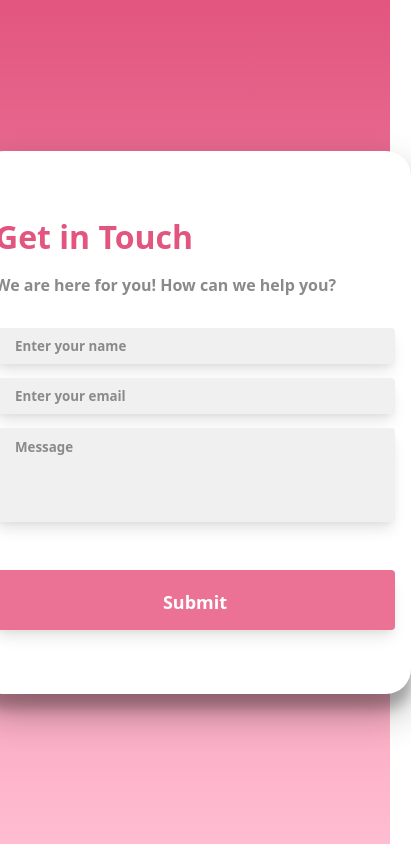
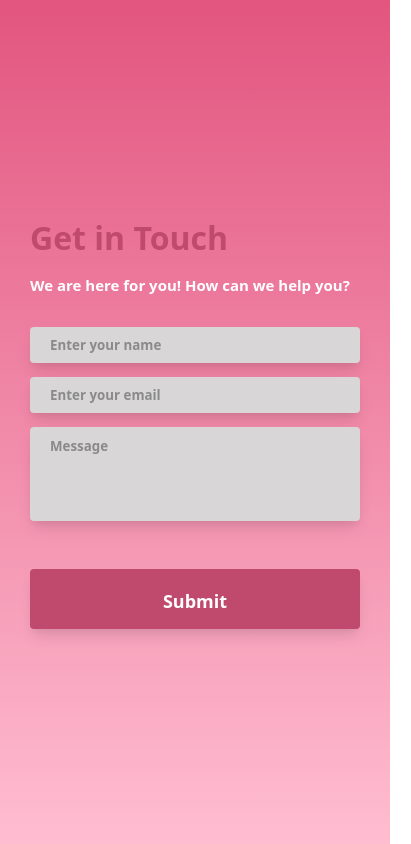
Before and after one commit to GisellyPereira/send-email, a React (Create React App) app: page / in a window 390 px wide. Shown: the whole page, 411 px wide, since content can reach past the window. Built offline with nearby package versions, Linux system fonts and the light colour scheme.

Commit message:
ajustando responsividade para mobile

```diff
--- a/src/App.css
+++ b/src/App.css
@@ -149,5 +149,55 @@
     margin-top: 3rem;
     margin-bottom: 3rem;
   }
+  .contain-flex{
+    background: 0;
+    border-radius: 0;
+    box-shadow: 0px 0px 0px 0px;
 
+  }
+  .form{
+    width: 100%;
+  }
+  .button{
+    background:#c04a6e;
+    color: #FFF;
+    padding: 20px 0px 40px 0px;
+  }
+  .button:hover{
+   color: #FFF;
+   background: #eb7195;
+  }
+  .input{
+    background: rgb(216, 214, 214);
+  }
+  .textarea{
+    background:  rgb(216, 214, 214);
+  }
+  .input:focus{
+    border-bottom: #c04a6e 3px solid;
+  }
+  .textarea:focus{
+    border-bottom: #c04a6e 3px solid;
+  }
+  .title{
+    color: #c04a6e;
+  }
+  .text{
+    color: #fff;
+  }
 }
+
+@media (max-width: 470px) {
+  .input{
+    width: 330px;
+  }
+  .textarea{
+    width: 330px;
+  }
+  .button{
+    width: 330px;
+  }
+  .text{
+    font-size: 15px;
+  }
+}
```
